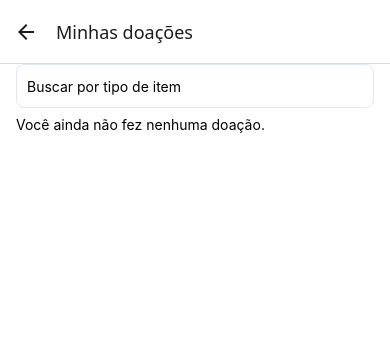
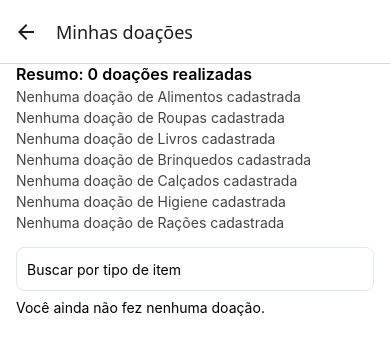
Before and after one commit to GuiSaiUwU/ONG-Alimentos, a React Native app: screen /TelaMinhasDoacoes in a window 390 px wide. Shown: the top 354 px of the page. Built offline with nearby package versions, Linux system fonts and the light colour scheme.

Commit message:
feat: Add summary of donations by type in MinhasDoacoes view | refs Issue #15

```diff
--- a/src/telas/MinhasDoacoes.tsx
+++ b/src/telas/MinhasDoacoes.tsx
@@ -1,5 +1,5 @@
 import { memo, useCallback, useEffect, useMemo, useState } from "react";
-import { ItemDoacao } from "../types";
+import { ItemDoacao, TIPOS_DOACAO } from "../types";
 import { listarDoacoes } from "../dados/doacoesStorage";
 import {
   FlatList,
@@ -53,6 +53,29 @@ export default function MinhasDoacoes() {
     }, []),
   );
 
+  const resumoDoacoes = useMemo(() => {
+    const porTipo = doacoes.reduce<
+      Record<string, { quantidade: number; doacoes: number }>
+    >((resumo, doacao) => {
+      const tipoAtual = resumo[doacao.tipo] ?? { quantidade: 0, doacoes: 0 };
+
+      resumo[doacao.tipo] = {
+        quantidade: tipoAtual.quantidade + doacao.quantidade,
+        doacoes: tipoAtual.doacoes + 1,
+      };
+
+      return resumo;
+    }, {});
+
+    Object.entries(TIPOS_DOACAO).forEach(([tipo, descricao]) => {
+      if (!porTipo[descricao]) {
+        porTipo[descricao] = { quantidade: 0, doacoes: 0 };
+      }
+    });
+
+    return Object.entries(porTipo);
+  }, [doacoes]);
+
   const doacoesFiltradas = useMemo(() => {
     const busca = textoBusca.toLocaleLowerCase();
 
@@ -79,21 +102,47 @@ export default function MinhasDoacoes() {
               paddingBottom: insets.bottom,
               paddingLeft: insets.left,
               paddingRight: insets.right,
-              paddingTop: insets.top,
+              paddingTop: insets.top / 2,
             },
           ]}
           data={doacoesFiltradas}
           keyExtractor={(item) => item.id.toString()}
           renderItem={({ item }) => <PontoMemo itemDoacao={item} />}
           ListHeaderComponent={
+            <>
+              <Text style={styles.pontoNome}>
+                Resumo: {doacoes.length} doações realizadas
+              </Text>
+              <FlatList
+                data={resumoDoacoes}
+                keyExtractor={([tipo]) => tipo}
+                renderItem={({ item: [tipo, resumo] }) => (
+                  <Text style={styles.pontoEndereco}>
+                    {resumo.doacoes === 0 ? (
+                      `Nenhuma doação de ${tipo} cadastrada`
+                    ) : (
+                      <>
+                        {tipo}: {resumo.quantidade} unidades em {resumo.doacoes}{" "}
+                        {resumo.doacoes === 1 ? "doação" : "doações"}{" "}
+                      </>
+                    )}
+                  </Text>
+                )}
+                ListEmptyComponent={
+                  <Text style={styles.pontoNome}>
+                    Ainda não há doações para resumir.
+                  </Text>
+                }
+              />
               <TextInput
-              style={styles.textInput}
+                style={[styles.textInput, { marginTop: 16 }]}
                 placeholder="Buscar por tipo de item"
                 value={textoBusca}
                 onChangeText={setTextoBusca}
                 autoCorrect={false}
                 returnKeyType="done"
               />
+            </>
           }
           ListEmptyComponent={
             doacoes.length === 0 ? (
```
Lines whose indentation alone changed are shown as unchanged.
